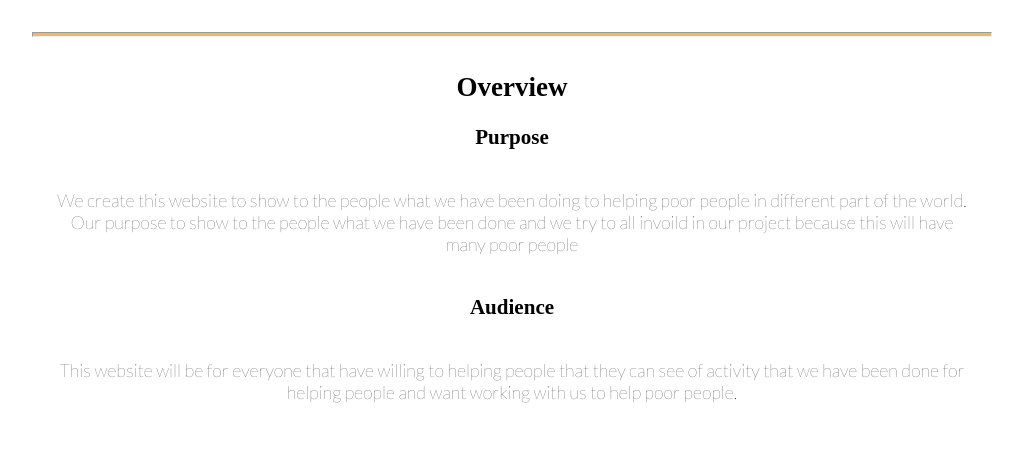
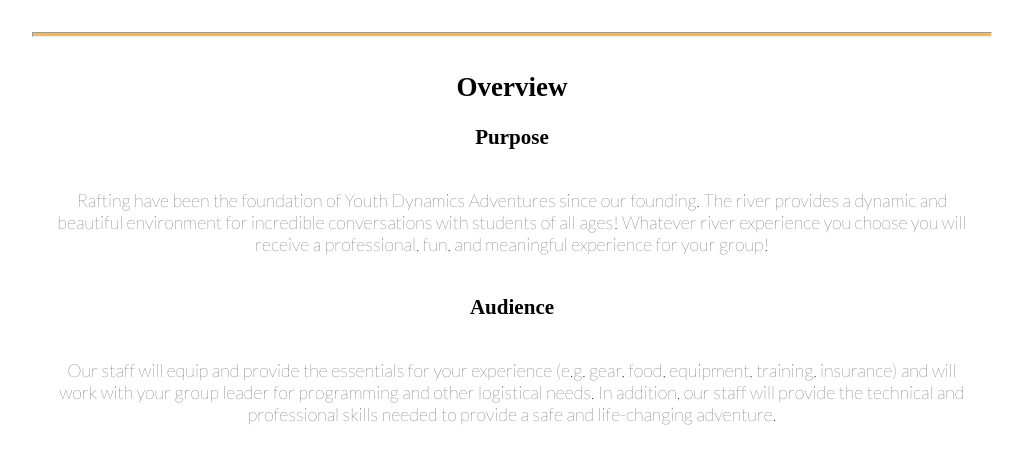
Before and after one commit to Channak092/wdd130, a plain HTML site: page wwr/site-plan-rafting.html in a window 1280 px wide. Shown: the part 308-761 px from the top of the page, without its empty margins (128-1151 px from the left). Drawn offline with Linux system fonts and the light colour scheme; a web font is replaced by a local one.

Commit message:
Add site plan

```diff
--- a/wwr/site-plan-rafting.html
+++ b/wwr/site-plan-rafting.html
@@ -19,11 +19,12 @@
     <hr />
     <h2>Overview</h2>
     <h3>Purpose</h3>
-    <p>We create this website to show to the people what we have been doing to helping poor people in different part of the world. Our purpose to show to the people what we have been done and we try to all invoild in our project because this will have many poor people </p>
+    <p>Rafting have been the foundation of Youth Dynamics Adventures since our founding. The river provides a dynamic and beautiful environment for incredible conversations with students of all ages! Whatever river experience you choose you will receive a professional, fun, and meaningful experience for your group!</p>
     <!-- change this -->
 
     <h3>Audience</h3>
-    <p>This website will be for everyone that have willing to helping people that they can see of activity that we have been done for helping people and want working with us to help poor people.</p>
+    <p>Our staff will equip and provide the essentials for your experience (e.g. gear, food, equipment, training, insurance) and will work with your group leader for programming and other logistical needs. In addition, our staff will provide the technical and professional skills needed to provide a safe and life-changing adventure.</p>
+    <p>Our goal is to assist you in providing a memorable experience for your group that has the opportunity to be life-transforming. Whether you are trying to create unity in your church youth group or build community in your school, group home, or youth-related organization—we are with you!</p>
     <!-- change this -->
 
     <hr />
--- a/wwr/style/site-plan-rafting.css
+++ b/wwr/style/site-plan-rafting.css
@@ -20,8 +20,8 @@ Fonts are separated by a & */
   --paragraph-color-on-white: Black; /* paragraph text on a white background */
   --paragraph-color-on-color: #FFFFFF; /* paragraph text on a colored background */
   --paragraph-background-color: #396E94  ;
-  --nav-link-color: #07fd3c;
-  --nav-background-color: #ffa2ec;
+  --nav-link-color: #000000;
+  --nav-background-color: #2dc7ff;
   --nav-hover-link-color: rgb(34, 255, 233);
   --nav-hover-background-color: #396E94;
 }
```
Also changed, not shown: wwr/image/logo.jpg.
